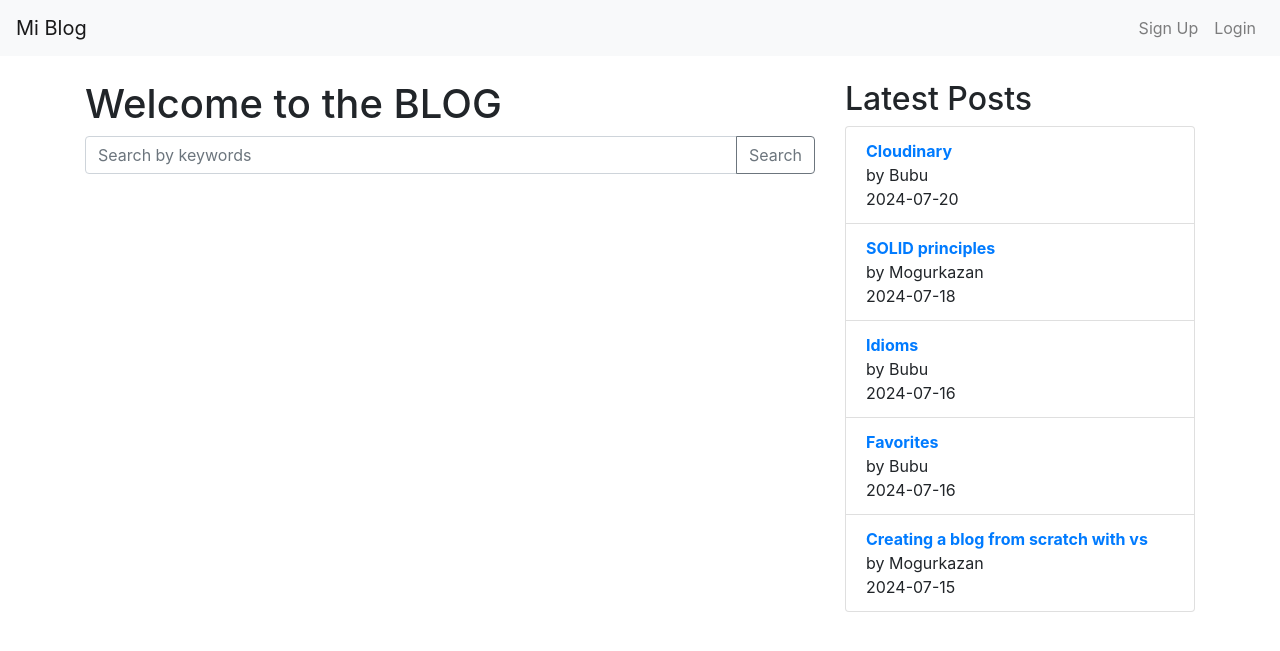
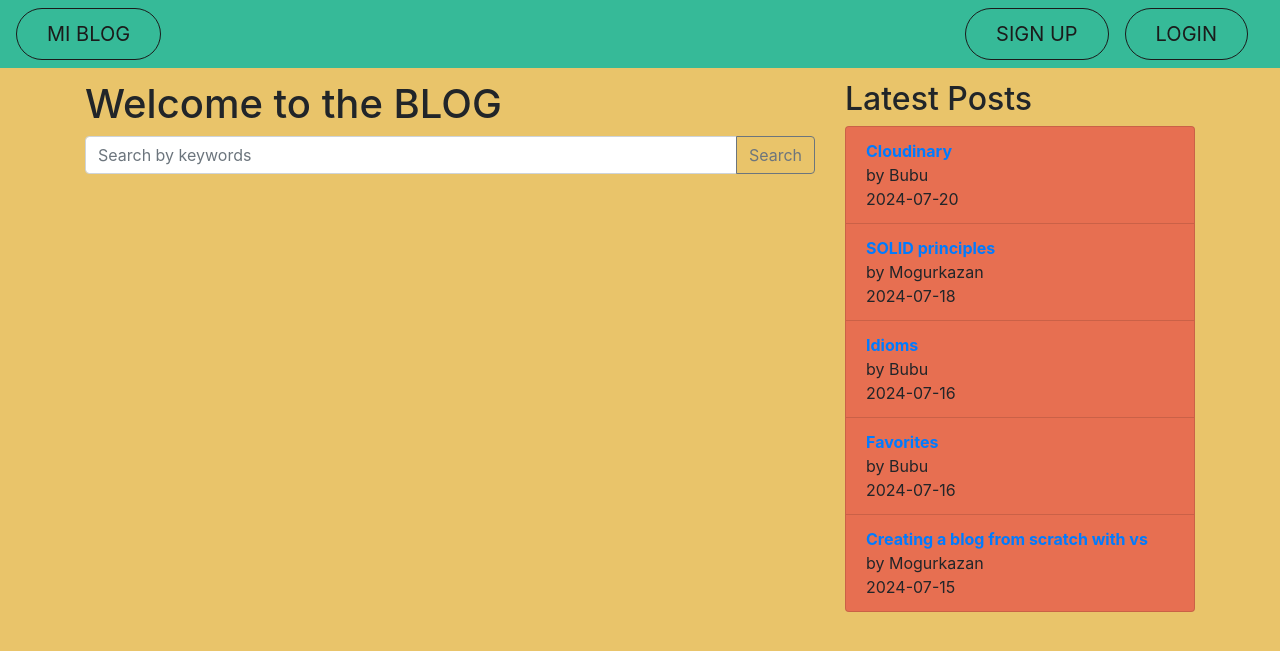
Before and after one commit to Mogurkazan/My-blog, a Flask app: page / in a window 1280 px wide. Shown: the top 651 px of the page. Run offline with Flask 3, Linux system fonts and the light colour scheme; some libraries are stand-ins or nearby versions.

Commit message:
styles 1.0

```diff
--- /dev/null
+++ b/app/static/css/styles.css
@@ -0,0 +1,54 @@
+/*nav_bar*/
+.menu-top {
+    background-color: #36BA98;
+}
+
+.top-buttons:link,
+.top-buttons:visited {
+ text-transform: uppercase;
+ text-decoration: none;
+ color: rgb(27, 27, 27);
+ padding: 10px 30px;
+ border: 1px solid;
+ border-radius: 1000px;
+ display: inline-block;
+ transition: all .2s;
+ position: relative;
+}
+
+.top-buttons:hover {
+ transform: translateY(-5px);
+ box-shadow: 0 10px 20px rgba(27, 27, 27, .5);
+}
+
+.top-buttons:active {
+ transform: translateY(-3px);
+}
+
+.top-buttons::after {
+ content: "";
+ display: inline-block;
+ height: 100%;
+ width: 100%;
+ border-radius: 100px;
+ top: 0;
+ left: 0;
+ position: absolute;
+ z-index: -1;
+ transition: all .3s;
+}
+
+.top-buttons:hover::after {
+ background-color: rgb(0, 238, 255);
+ transform: scaleX(1.4) scaleY(1.5);
+ opacity: 0;
+}
+body {
+    background-color: #E9C46A;
+}
+.posts-home {
+    background-color: #E76F51;
+}
+.comments {
+    background-color: #E76F51;
+}
--- a/app/templates/edit_post.html
+++ b/app/templates/edit_post.html
@@ -5,12 +5,13 @@
     <meta name="viewport" content="width=device-width, initial-scale=1.0">
     <title>New Post</title>
     <link rel="stylesheet" href="https://stackpath.bootstrapcdn.com/bootstrap/4.5.2/css/bootstrap.min.css">
+    <link rel="stylesheet" href="{{ url_for('static', filename='css/styles.css') }}">
     <script src="https://code.jquery.com/jquery-3.5.1.slim.min.js"></script>
     <script src="https://cdn.jsdelivr.net/npm/@popperjs/core@2.5.4/dist/umd/popper.min.js"></script>
     <script src="https://stackpath.bootstrapcdn.com/bootstrap/4.5.2/js/bootstrap.min.js"></script>
 </head>
 <body>
-    <nav class="navbar navbar-expand-lg navbar-light bg-light fixed-top">
+    <nav class="menu-top navbar navbar-expand-lg fixed-top">
         <a class="navbar-brand" href="{{ url_for('main.home') }}">Mi Blog</a>
         <button class="navbar-toggler" type="button" data-toggle="collapse" data-target="#navbarNav" aria-controls="navbarNav" aria-expanded="false" aria-label="Toggle navigation">
             <span class="navbar-toggler-icon"></span>
--- a/app/templates/favorites.html
+++ b/app/templates/favorites.html
@@ -5,12 +5,13 @@
     <meta name="viewport" content="width=device-width, initial-scale=1.0">
     <title>Favorites</title>
     <link rel="stylesheet" href="https://stackpath.bootstrapcdn.com/bootstrap/4.5.2/css/bootstrap.min.css">
+    <link rel="stylesheet" href="{{ url_for('static', filename='css/styles.css') }}">
     <script src="https://code.jquery.com/jquery-3.5.1.slim.min.js"></script>
     <script src="https://cdn.jsdelivr.net/npm/@popperjs/core@2.5.4/dist/umd/popper.min.js"></script>
     <script src="https://stackpath.bootstrapcdn.com/bootstrap/4.5.2/js/bootstrap.min.js"></script>
 </head>
 <body>
-    <nav class="navbar navbar-expand-lg navbar-light bg-light fixed-top">
+    <nav class="menu-top navbar navbar-expand-lg fixed-top">
         <a class="navbar-brand" href="{{ url_for('main.home') }}">Mi Blog</a>
         <button class="navbar-toggler" type="button" data-toggle="collapse" data-target="#navbarNav" aria-controls="navbarNav" aria-expanded="false" aria-label="Toggle navigation">
             <span class="navbar-toggler-icon"></span>
--- a/app/templates/index.html
+++ b/app/templates/index.html
@@ -5,14 +5,15 @@
     <meta name="viewport" content="width=device-width, initial-scale=1.0">
     <title>{% block title %}Mi Blog{% endblock %}</title>
     <link rel="stylesheet" href="https://stackpath.bootstrapcdn.com/bootstrap/4.5.2/css/bootstrap.min.css">
+    <link rel="stylesheet" href="{{ url_for('static', filename='css/styles.css') }}">
     <script src="https://code.jquery.com/jquery-3.5.1.slim.min.js"></script>
     <script src="https://cdn.jsdelivr.net/npm/@popperjs/core@2.5.4/dist/umd/popper.min.js"></script>
     <script src="https://stackpath.amazonaws.com/bootstrap/4.5.2/js/bootstrap.min.js"></script>
 </head>
 <body>
     {% block navbar %}
-    <nav class="navbar navbar-expand-lg navbar-light bg-light fixed-top">
-        <a class="navbar-brand" href="{{ url_for('main.home') }}">
+    <nav class="menu-top navbar navbar-expand-lg fixed-top">
+        <a class="top-buttons  btn navbar-brand" role="button" href="{{ url_for('main.home') }}">
             {% if current_user.is_authenticated %}
                 Blog de {{ current_user.nickname }}
             {% else %}
@@ -26,19 +27,19 @@
             <ul class="navbar-nav ml-auto">
                 {% if not current_user.is_authenticated %}
                 <li class="nav-item">
-                    <a class="nav-link" href="{{ url_for('main.signup') }}">Sign Up</a>
+                    <a class="top-buttons  btn navbar-brand" role="button" href="{{ url_for('main.signup') }}">Sign Up</a>
                 </li>
                 <li class="nav-item">
-                    <a class="nav-link" href="{{ url_for('main.login') }}">Login</a>
+                    <a class="top-buttons  btn navbar-brand" role="button" href="{{ url_for('main.login') }}">Login</a>
                 </li>
                 {% else %}
                 <li class="nav-item">
-                    <a class="nav-link" href="{{ url_for('main.user_area') }}">Private</a>
+                    <a class="top-buttons  btn navbar-brand" role="button" href="{{ url_for('main.user_area') }}">Private</a>
                 </li>
                 <li class="nav-item">
-                    <form action="{{ url_for('main.logout') }}" method="POST" style="display:inline;">
+                    <form action="{{ url_for('main.logout') }}" method="POST">
                         {{ logout_form.hidden_tag() }}
-                        <button class="nav-link btn btn-link" type="submit" style="display:inline; border:none; background:none; padding:0;">Logout</button>
+                        <button class="top-buttons  btn navbar-brand" role="button" type="submit">Logout</button>
                     </form>
                 </li>
                 {% endif %}
@@ -46,7 +47,7 @@
         </div>
     </nav>
     {% endblock %}
-    <div class="container" style="margin-top: 80px;">
+    <div class="body-blog container" style="margin-top: 80px;">
         <div class="row">
             <div class="col-md-8">
                 {% block content %}
@@ -65,7 +66,7 @@
                 <h2>Latest Posts</h2>
                 <ul class="list-group">
                     {% for post in latest_posts %}
-                    <li class="list-group-item">
+                    <li class="posts-home list-group-item">
                         <a href="{{ url_for('main.view_post', post_id=post.id) }}">
                             <strong>{{ post.title }}</strong>
                         </a><br>
--- a/app/templates/login.html
+++ b/app/templates/login.html
@@ -4,6 +4,7 @@
     <meta charset="UTF-8">
     <meta name="viewport" content="width=device-width, initial-scale=1.0">
     <title>Login</title>
+    <link rel="stylesheet" href="{{ url_for('static', filename='css/styles.css') }}">
 </head>
 <body>
     <h1>Login</h1>
--- a/app/templates/signup.html
+++ b/app/templates/signup.html
@@ -3,6 +3,7 @@
 <head>
     <meta charset="UTF-8">
     <meta name="viewport" content="width=device-width, initial-scale=1.0">
+    <link rel="stylesheet" href="{{ url_for('static', filename='css/styles.css') }}">
     <title>Sign Up</title>
 </head>
 <body>
--- a/app/templates/translated_post.html
+++ b/app/templates/translated_post.html
@@ -5,6 +5,7 @@
     <meta name="viewport" content="width=device-width, initial-scale=1.0">
     <title>Translated Post</title>
     <link rel="stylesheet" href="https://stackpath.bootstrapcdn.com/bootstrap/4.5.2/css/bootstrap.min.css">
+    <link rel="stylesheet" href="{{ url_for('static', filename='css/styles.css') }}">
 </head>
 <body>
     <div class="container" style="margin-top: 80px;">
```
Also changed, not shown: app/templates/new_post.html (+8 -7 lines), app/templates/search_results.html (+8 -7 lines), app/templates/user_area.html (+7 -6 lines), app/templates/view_post.html (+9 -8 lines).
